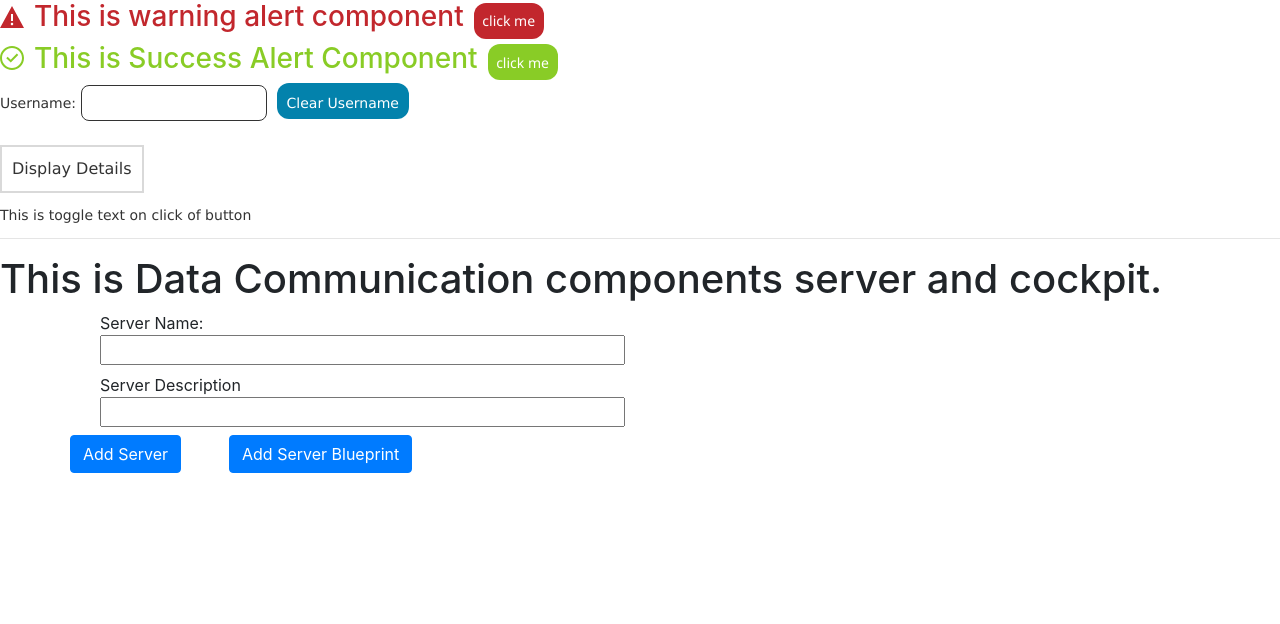
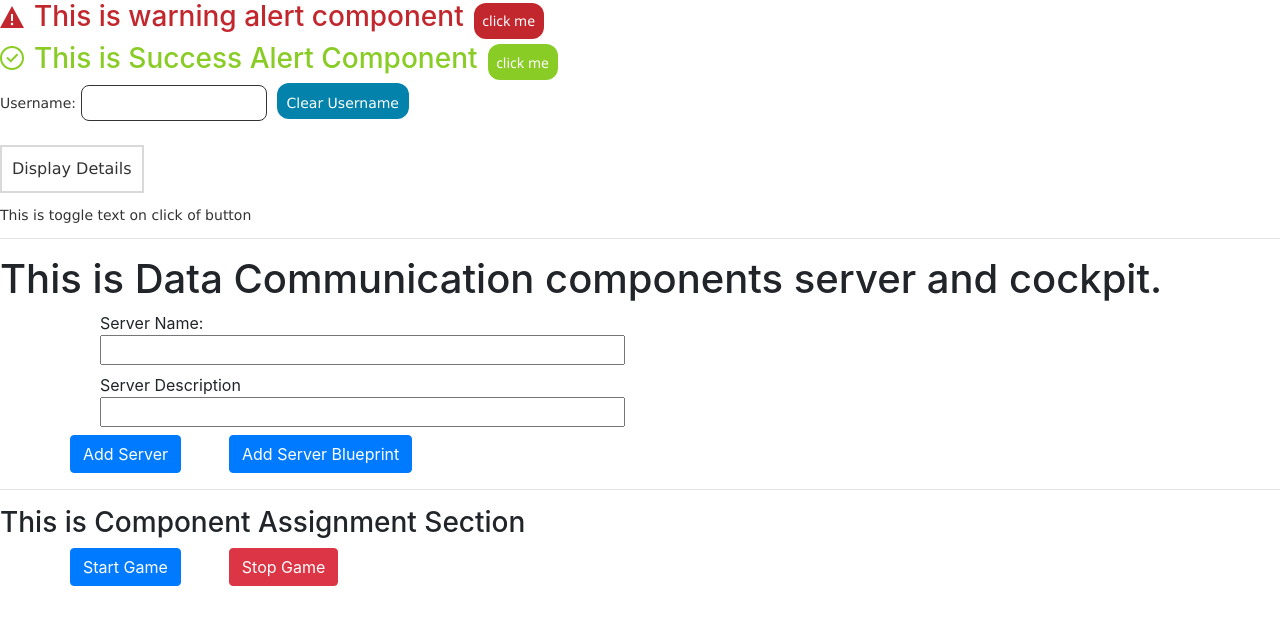
Before and after one commit to biswajeetbehera/MyAngularWork, an Angular app in the folder BasicStartup/: page / in a window 1280 px wide. Shown: the top 624 px of the page. Built offline with nearby package versions, Linux system fonts and the light colour scheme.

Commit message:
Added Component Assignment component :)

```diff
--- /dev/null
+++ b/BasicStartup/src/app/ComponentAssignment/even-component/even-component.component.html
@@ -0,0 +1,12 @@
+<div class="container mb-2">
+  <div class="row">
+    <div class="col-12">
+      <div class="card">
+        <p class="card-header">This is Even Component</p>
+        <p class="card-body">
+          <ng-content></ng-content>
+        </p>
+      </div>
+    </div>
+  </div>
+</div>
--- /dev/null
+++ b/BasicStartup/src/app/ComponentAssignment/even-component/even-component.component.ts
@@ -0,0 +1,15 @@
+import { Component, OnInit } from '@angular/core';
+
+@Component({
+  selector: 'app-even-component',
+  templateUrl: './even-component.component.html',
+  styleUrls: ['./even-component.component.css']
+})
+export class EvenComponentComponent implements OnInit {
+
+  constructor() { }
+
+  ngOnInit() {
+  }
+
+}
--- /dev/null
+++ b/BasicStartup/src/app/ComponentAssignment/game-control/game-control.component.html
@@ -0,0 +1,8 @@
+<div class="container">
+  <div class="row">
+    <button class="btn btn-primary mr-5"
+            (click)="startEmitNumber()">Start Game</button>
+    <button class="btn btn-danger mr-5"
+            (click)="stopEmitNumber()">Stop Game</button>
+  </div>
+</div>
--- /dev/null
+++ b/BasicStartup/src/app/ComponentAssignment/game-control/game-control.component.ts
@@ -0,0 +1,27 @@
+/// <reference types="@types/node" />
+import { Component, OnInit, Output, EventEmitter } from '@angular/core';
+
+@Component({
+  selector: 'app-game-control',
+  templateUrl: './game-control.component.html',
+  styleUrls: ['./game-control.component.css']
+})
+export class GameControlComponent implements OnInit {
+  // tslint:disable-next-line:no-output-rename
+  @Output('startGame') startNumberEmit = new EventEmitter<number>();
+  interval: NodeJS.Timer;
+  counter = 0;
+  constructor () { }
+
+  ngOnInit() {
+  }
+
+  startEmitNumber() {
+    this.interval = setInterval(() => this.startNumberEmit.emit(this.counter++), 1000);
+  }
+
+  stopEmitNumber() {
+    clearInterval(this.interval);
+  }
+
+}
--- /dev/null
+++ b/BasicStartup/src/app/ComponentAssignment/odd-component/odd-component.component.html
@@ -0,0 +1,12 @@
+<div class="container mb-2">
+  <div class="row">
+    <div class="col-12">
+      <div class="card">
+        <p class="card-header">This is Odd Component</p>
+        <p class="card-body">
+          <ng-content></ng-content>
+        </p>
+      </div>
+    </div>
+  </div>
+</div>
--- /dev/null
+++ b/BasicStartup/src/app/ComponentAssignment/odd-component/odd-component.component.ts
@@ -0,0 +1,15 @@
+import { Component, OnInit } from '@angular/core';
+
+@Component({
+  selector: 'app-odd-component',
+  templateUrl: './odd-component.component.html',
+  styleUrls: ['./odd-component.component.css']
+})
+export class OddComponentComponent implements OnInit {
+
+  constructor() { }
+
+  ngOnInit() {
+  }
+
+}
--- a/BasicStartup/src/app/app.component.html
+++ b/BasicStartup/src/app/app.component.html
@@ -11,3 +11,21 @@
             *ngFor="let server of server;let i=index">
     <p [ngStyle]="{color: (server.type === 'Server') ? 'Blue' : 'Red'}">{{server.content}}</p>
 </app-server>
+
+<hr>
+<h3>This is Component Assignment Section</h3>
+<app-game-control (startGame)="startGame($event)"></app-game-control>
+<div class="container">
+    <div class="row">
+        <div class="col-12 p-2">
+            <ng-container *ngFor="let number of numbers; let odd = odd">
+                <app-odd-component *ngIf="odd">
+                    <p [style.color]="'red'">Odd- {{number}}</p>
+                </app-odd-component>
+                <app-even-component *ngIf="!odd">
+                    <p [style.color]="'blue'">Even- {{number}}</p>
+                </app-even-component>
+            </ng-container>
+        </div>
+    </div>
+</div>
--- a/BasicStartup/src/app/app.component.ts
+++ b/BasicStartup/src/app/app.component.ts
@@ -9,6 +9,7 @@ import { Component } from '@angular/core';
 export class AppComponent {
   title = 'BasicStartup';
   server: Server[] = [];
+  numbers: number[] = [];
 
   OnAddServer(eventData: ServerEventData) {
     this.server.push(new Server(eventData.serverName, eventData.serverDesc, 'Server'));
@@ -16,4 +17,8 @@ export class AppComponent {
   OnAddBluePrint(eventData: ServerEventData) {
     this.server.push(new Server(eventData.serverName, eventData.serverDesc, 'ServerB;uePrint'));
   }
+
+  startGame(number: number) {
+    this.numbers.push(number);
+  }
 }
```
Also changed, not shown: BasicStartup/src/app/app.module.ts (+7 -1 lines), BasicStartup/src/app/ComponentAssignment/even-component/even-component.component.css (added), BasicStartup/src/app/ComponentAssignment/game-control/game-control.component.css (added), BasicStartup/src/app/ComponentAssignment/odd-component/odd-component.component.css (added).
